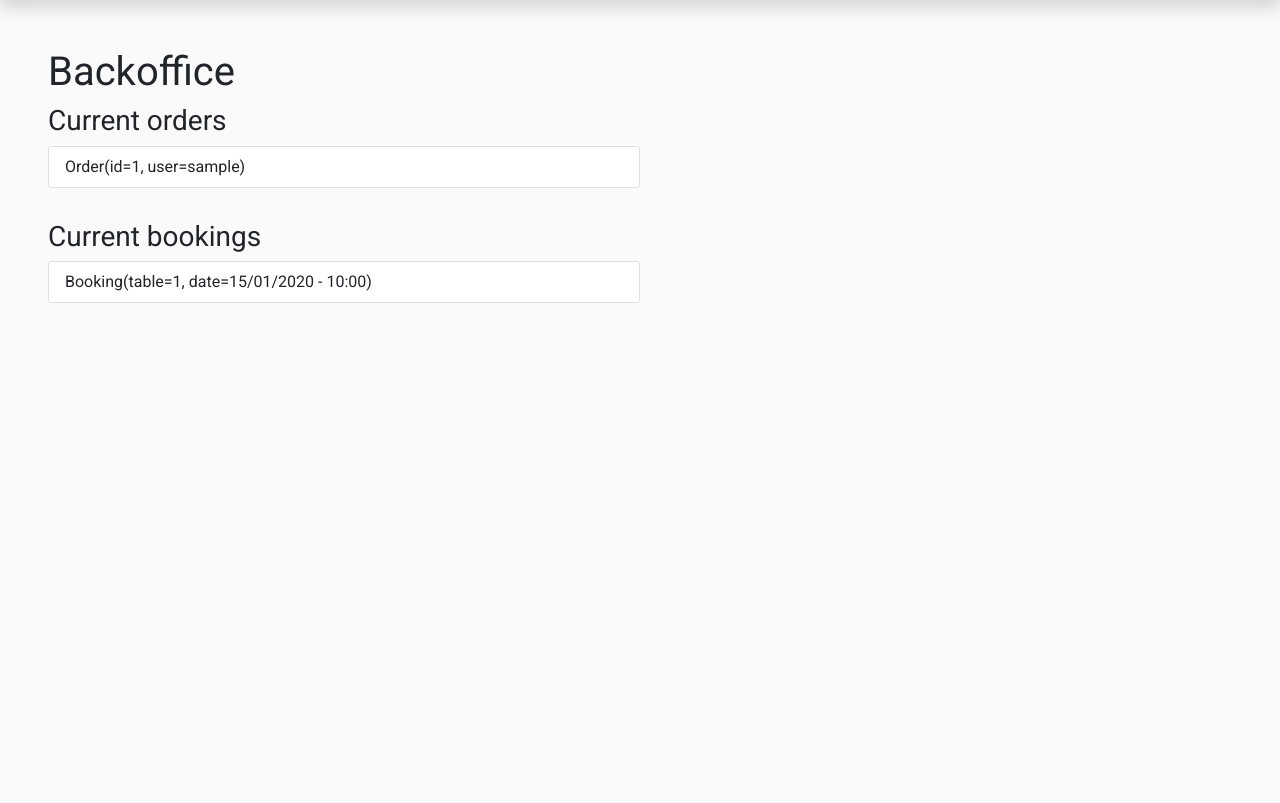
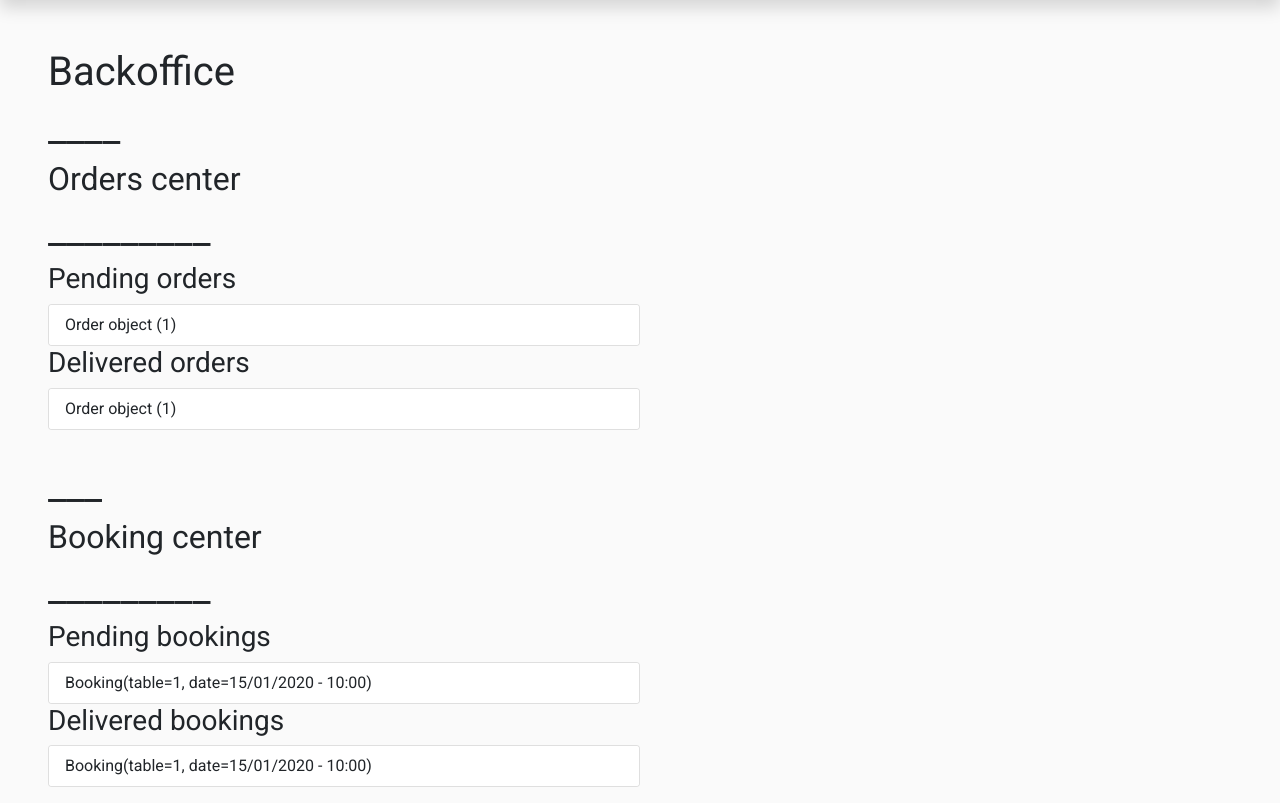
Before and after one commit to SergiGirabet/PyOli, a Django app: page /backoffice/ in a window 1280 px wide. Shown: the part 62-865 px from the top of the page. Before the commit the page ends 365 px from the top, so only its background shows below. Run offline with Django 3.2, Linux system fonts and the light colour scheme; a user stored in the database is signed in; tables that the repository leaves empty hold one stand-in row (values such as "Sample post").

Commit message:
comments and new order function added

```diff
--- a/booking_manager/models.py
+++ b/booking_manager/models.py
@@ -52,14 +52,21 @@ class ProductOrder(models.Model):
 
 
 class Order(models.Model):
+    ORDER = "ORDER"
+    PREPARING = "PREPARING"
+    DELIVERING = "DELIVERING"
+    COMPLETED = "COMPLETED"
+    STATUS_CHOICES = (
+        (ORDER, "Order done"),
+        (PREPARING, "Preparing"),
+        (DELIVERING, "Delivering"),
+        (COMPLETED, "Completed"))
     order_user = models.ForeignKey(User, on_delete=models.CASCADE)
     deliver_address = models.ForeignKey('Address', on_delete=models.CASCADE)
     date_order = models.DateTimeField()
     date_created = models.DateTimeField(auto_now_add=True)
-    products_ordered = models.ManyToManyField(ProductOrder)
-
-    def __str__(self):
-        return f"{type(self).__name__}(id={self.id}, user={self.order_user})"
+    expected_delivery_date = models.DateTimeField()
+    status = models.CharField(max_length=15, choices=STATUS_CHOICES, default=ORDER)
 
 
 class Table(models.Model):
--- a/booking_manager/templates/backoffice.html
+++ b/booking_manager/templates/backoffice.html
@@ -1,9 +1,35 @@
 {% extends "base.html" %}
+<!--
+BACKOFFICE
+    - client te el seu perfil amb info de les seves comandes, etc
+    - Un admin, te el backoffice
+        On surt un resum de l’estat dels pedidos
+     i De les reserves mes recents
+     Etc
+Els orders:
+    - Pending
+    - Delivered
+que surtin separts en funció de l'hora
+-->
 {% block content %}
+    <h1>Backoffice</h1>
+    <h1>____</h1>
+    <h2>Orders center</h2>
+    <h1>_________</h1>
     <div id="orders" class="pb-3">
-        <h1>Backoffice</h1>
+        <h3>Pending orders</h3>
         <div id="orders" class="pb-3">
-            <h3>Current orders</h3>
+            <div class="card col-6">
+                <ul class="list-group list-group-flush">
+                    {% for order in orders %}
+                        <li class="list-group-item">{{ order }}</li>
+                    {% empty %}
+                        <li class="list-group-item"><i>No orders found. Place an order <a
+                                href="{% url 'delivery' %}">here</a></i></li>
+                    {% endfor %}
+                </ul>
+            </div>
+            <h3>Delivered orders</h3>
             <div class="card col-6">
                 <ul class="list-group list-group-flush">
                     {% for order in orders %}
@@ -16,9 +42,22 @@
             </div>
         </div>
     </div>
-
+    <h1>___</h1>
+    <h2>Booking center</h2>
+    <h1>_________</h1>
     <div id="bookings" class="pb-3">
-        <h3>Current bookings</h3>
+        <h3>Pending bookings</h3>
+        <div class="card col-6">
+            <ul class="list-group list-group-flush">
+                {% for booking in bookings %}
+                    <li class="list-group-item">{{ booking }}</li>
+                {% empty %}
+                    <li class="list-group-item"><i>No bookings found. Book a table <a
+                            href="{% url 'booking' %}">here</a></i></li>
+                {% endfor %}
+            </ul>
+        </div>
+        <h3>Delivered bookings</h3>
         <div class="card col-6">
             <ul class="list-group list-group-flush">
                 {% for booking in bookings %}
```
Also changed, not shown: booking_manager/views.py (+11 -0 lines), 2 other files.
